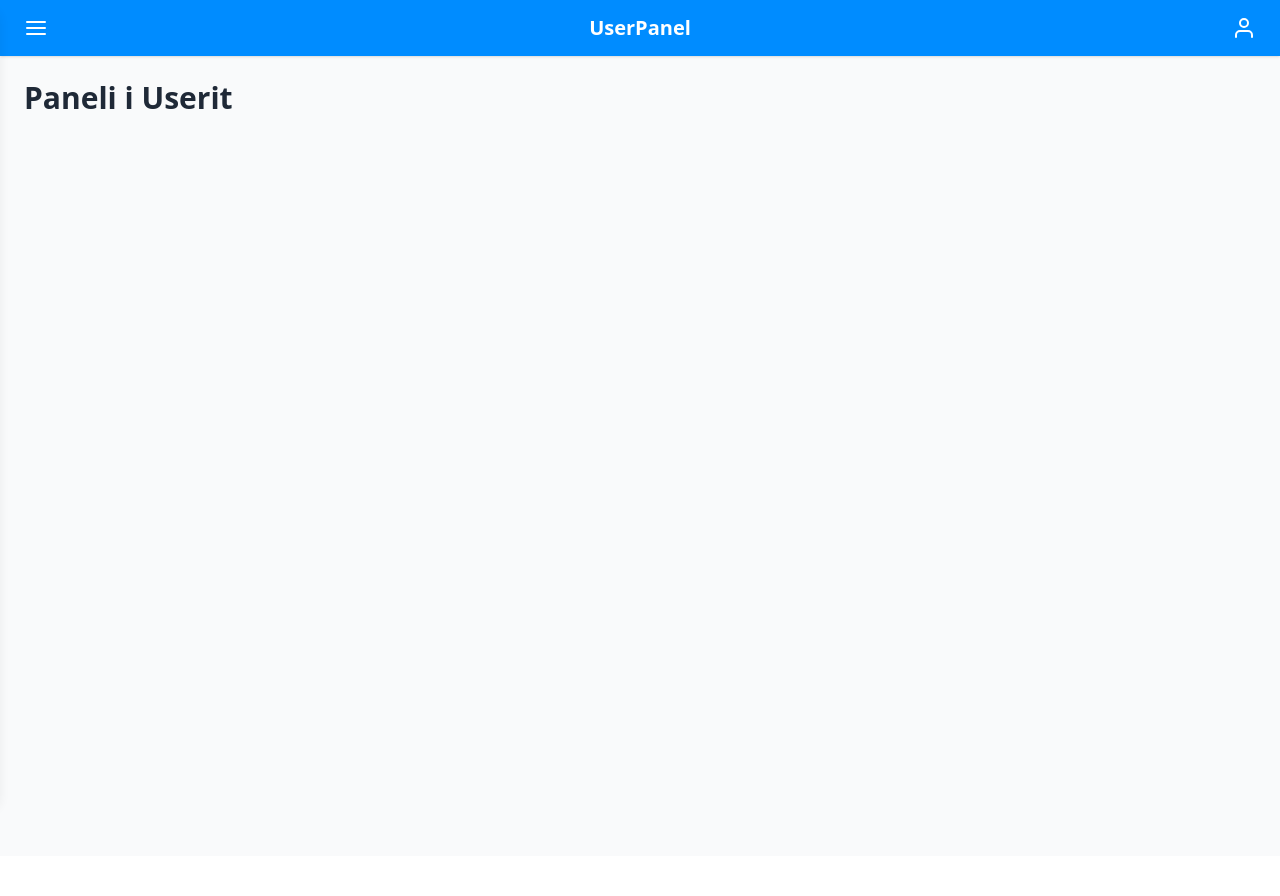
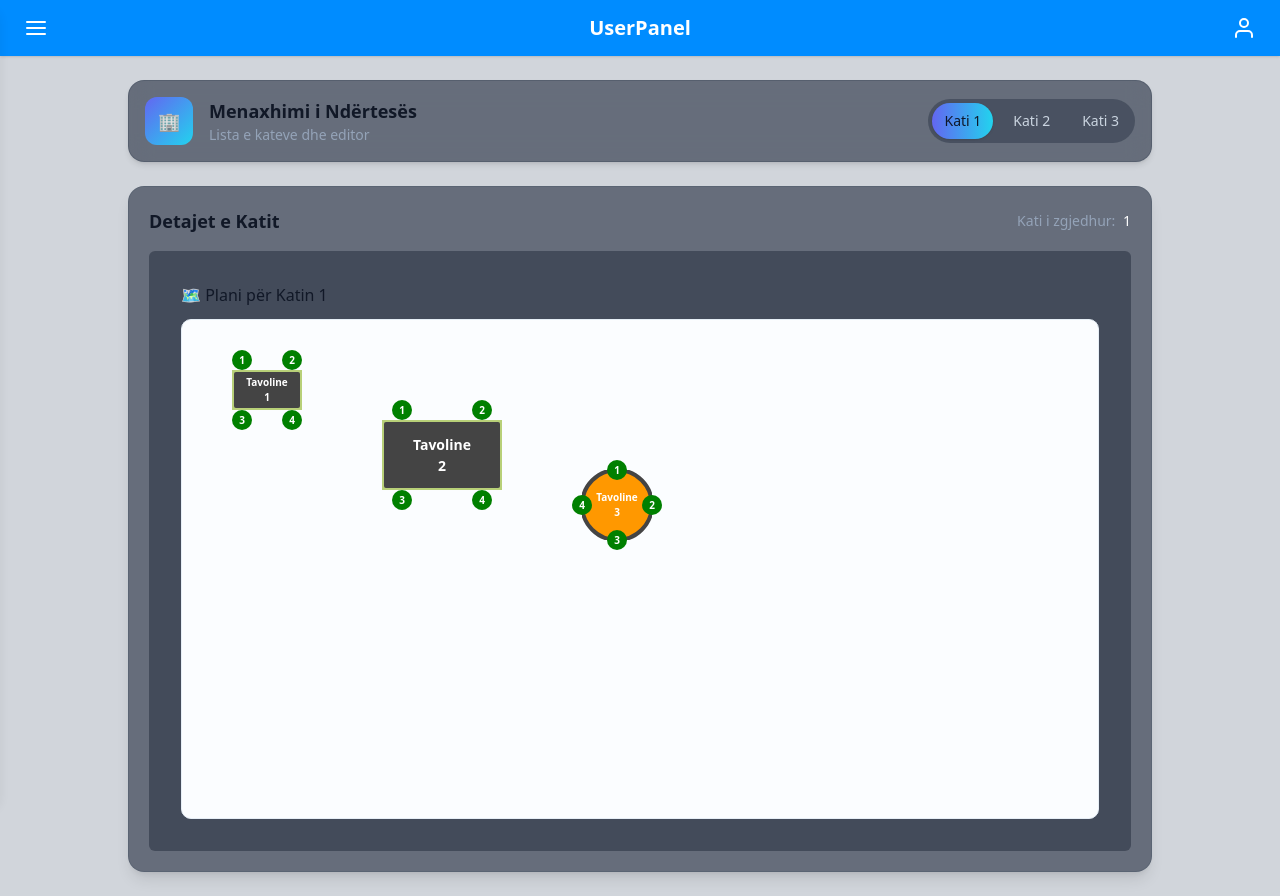
Before and after one commit to Lendrit11/Smart-Space-Manager, a React (Vite) app in the folder front/: page /home in a window 1280 px wide. Before the commit the page ends 856 px from the top, so only its background shows below. Built offline with nearby package versions, Linux system fonts and the light colour scheme.

Commit message:
fix:have redesign the home(view) in user-side

```diff
--- a/front/src/views/Website/home/index.jsx
+++ b/front/src/views/Website/home/index.jsx
@@ -1,31 +1,50 @@
-import React from 'react';
-import { FaUsers, FaShoppingCart, FaEnvelope } from 'react-icons/fa';
-import {
-  LineChart,
-  Line,
-  XAxis,
-  YAxis,
-  CartesianGrid,
-  Tooltip,
-  ResponsiveContainer,
-} from 'recharts';
+import React, { useState } from "react";
+import FloorTabs from "../../../components/Website/smartspace/FloorTabs";
+import FloorEditorWrapper from "../../../components/Website/smartspace/FloorEditorWrapper";
 
-const data = [
-  { name: 'Jan', ActiveUsers: 30 },
-  { name: 'Feb', ActiveUsers: 45 },
-  { name: 'Mar', ActiveUsers: 60 },
-  { name: 'Apr', ActiveUsers: 55 },
-  { name: 'May', ActiveUsers: 70 },
-  { name: 'Jun', ActiveUsers: 80 },
-  { name: 'Jul', ActiveUsers: 95 },
-];
+export default function App() {
+  // Vendos 3 kate fiks, jo më pak e jo më shumë
+  const [floors, setFloors] = useState([
+    { id: 1, name: "Kati 1" },
+    { id: 2, name: "Kati 2" },
+    { id: 3, name: "Kati 3" },
+  ]);
 
-export default function Dashboard() {
+  // Selektimi i katit të parë automatikisht
+  const [selectedFloor, setSelectedFloor] = useState(1);
+
+  // Heq funksionet për shtim dhe riemërim
+  // Nëse don me i hequr butonat edhe nga FloorTabs,
+  // përdor versionin e FloorTabs që të kam dhënë pa onAdd dhe onRename
+
   return (
-    <div className="p-6 bg-gray-50 min-h-screen">
-      <h2 className="text-3xl font-bold mb-8 text-gray-800">Paneli i Userit</h2>
+    <div className="min-h-screen bg-gray-300 p-6">
+      <div className="max-w-5xl mx-auto space-y-6">
+        <header className="flex items-center justify-between bg-slate-800/60 backdrop-blur-md rounded-2xl p-4 shadow-md border border-slate-700/30">
+          <div className="flex items-center gap-4">
+            <div className="w-12 h-12 rounded-xl bg-gradient-to-br from-indigo-500 to-cyan-400 flex items-center justify-center text-lg">
+              🏢
+            </div>
+            <div>
+              <h1 className="text-lg font-semibold">Menaxhimi i Ndërtesës</h1>
+              <p className="text-sm text-slate-400">Lista e kateve dhe editor</p>
+            </div>
+          </div>
 
+          <FloorTabs
+            floors={floors}
+            selected={selectedFloor}
+            onSelect={setSelectedFloor}
+            // Hiq onAdd dhe onRename nëse nuk dëshiron shtim/ndryshim
+          />
+        </header>
 
+        <main>
+          <div className="bg-slate-800/60 rounded-2xl p-5 shadow-lg border border-slate-700/20 min-h-[420px]">
+            <FloorEditorWrapper key={selectedFloor} floorId={selectedFloor} />
+          </div>
+        </main>
+      </div>
     </div>
   );
 }
```
